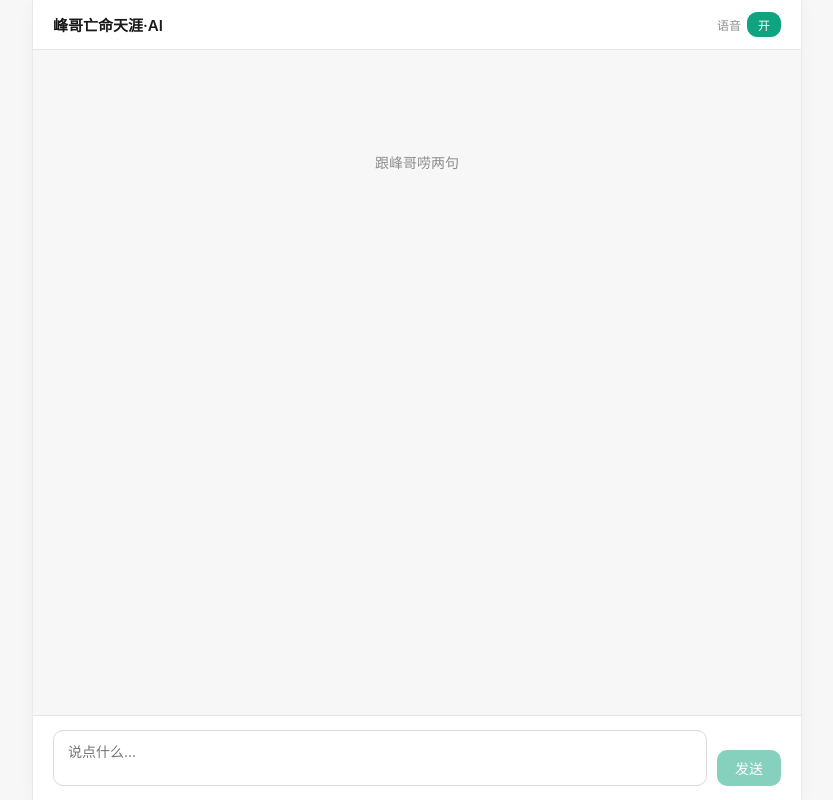
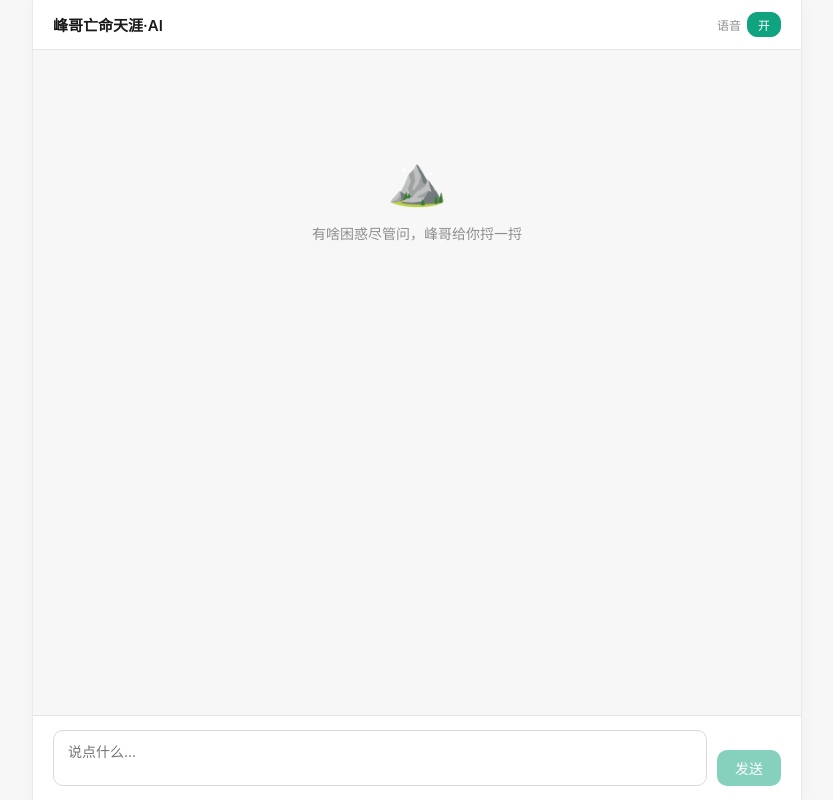
Before and after one commit to kan2er/FengGe_web_AI, a React (Vite) app in the folder client/: page / in a window 1280 px wide. Shown: the whole page, without its empty margins (223-1056 px from the left). Built offline with nearby package versions, Linux system fonts and the light colour scheme.

Commit message:
chore: update empty state with ⛰️ emoji and new copy

```diff
--- a/client/src/App.css
+++ b/client/src/App.css
@@ -89,6 +89,11 @@ body {
   text-align: center;
   margin-top: 80px;
   color: #8e8e8e;
+}
+
+.empty-emoji {
+  font-size: 48px;
+  margin-bottom: 12px;
 }
 
 .empty-state p {
--- a/client/src/components/ChatWindow.jsx
+++ b/client/src/components/ChatWindow.jsx
@@ -12,7 +12,8 @@ export default function ChatWindow({ messages, isStreaming, onPlay }) {
     <div className="chat-window">
       {messages.length === 0 && (
         <div className="empty-state">
-          <p>跟峰哥唠两句</p>
+          <div className="empty-emoji">⛰️</div>
+          <p>有啥困惑尽管问，峰哥给你捋一捋</p>
         </div>
       )}
       {messages.map((msg) => (
```
